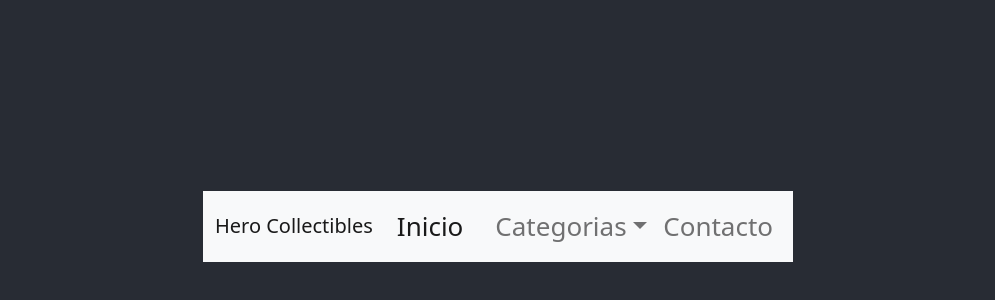
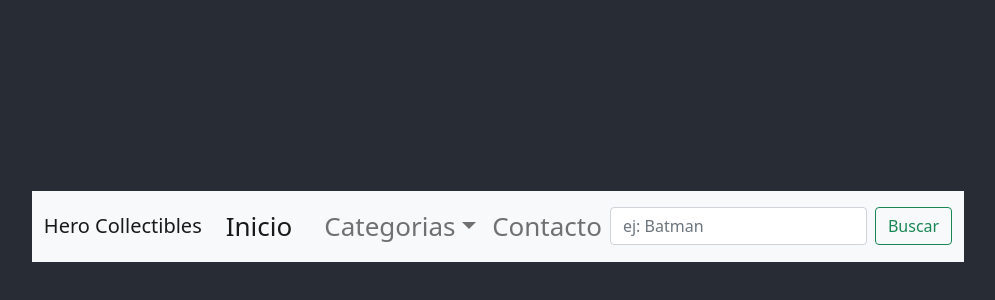
Before and after one commit to emif94/ecommerce-flores-emiliano, a React (Create React App) app: page / in a window 1280 px wide. Shown: the part 174-474 px from the top of the page, without its empty margins (142-1137 px from the left). Built offline with nearby package versions, Linux system fonts and the light colour scheme.

Commit message:
Se agrega searchbar al navbar

```diff
--- a/src/components/NavBar/NavBar.jsx
+++ b/src/components/NavBar/NavBar.jsx
@@ -35,6 +35,11 @@
                             </li>
                         </ul>
 
+                        <form class="d-flex">
+                            <input class="form-control me-2" type="search" placeholder="ej: Batman" aria-label="Search"/>
+                            <button class="btn btn-outline-success" type="submit">Buscar</button>
+                        </form>
+
                         </div>
                     </div>
                 </nav>
```
